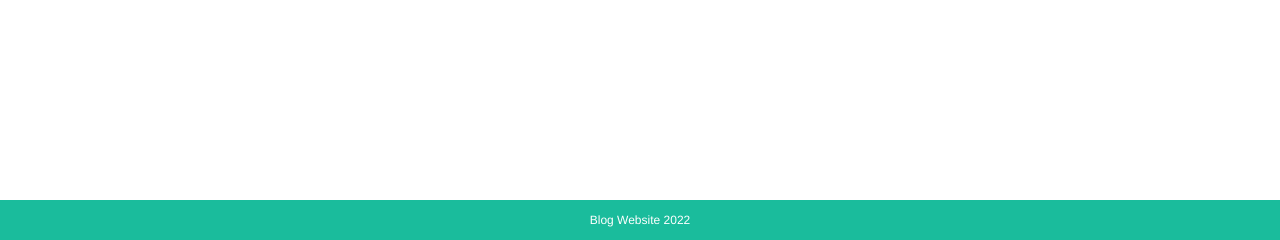
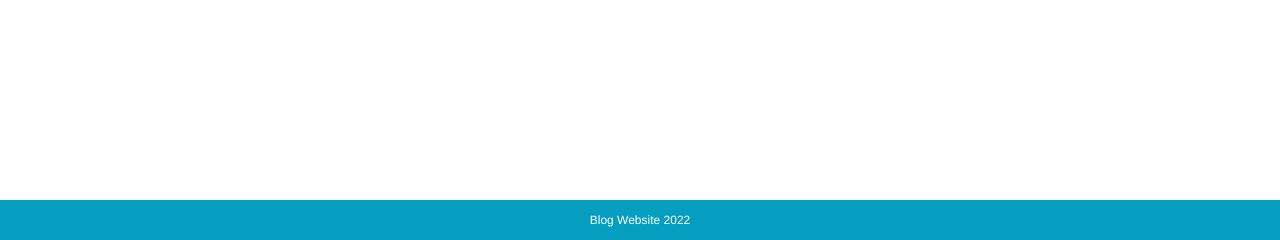
Before and after one commit to KanishaLiyanage/blog-web-expressjs, a Node server app: page / in a window 1280 px wide. Shown: the part 560-800 px from the top of the page. Run offline with Node 20, Linux system fonts and the light colour scheme; some libraries are stand-ins or nearby versions.

Commit message:
ui changes

```diff
--- a/public/css/styles.css
+++ b/public/css/styles.css
@@ -12,7 +12,8 @@
     letter-spacing: 5px;
 }
 .navbar-nav  li a:hover {
-    color: #1abc9c !important;
+    color: #059DC0 !important;
+    /* color: #1abc9c !important; */
 }
 
 .footer-padding {
@@ -25,7 +26,7 @@
 	bottom: 0;
 	width: 100%;
 	height: 40px;
-	background-color: #1abc9c;
+	background-color: #059DC0;
 }
 
 .footer p {
```
